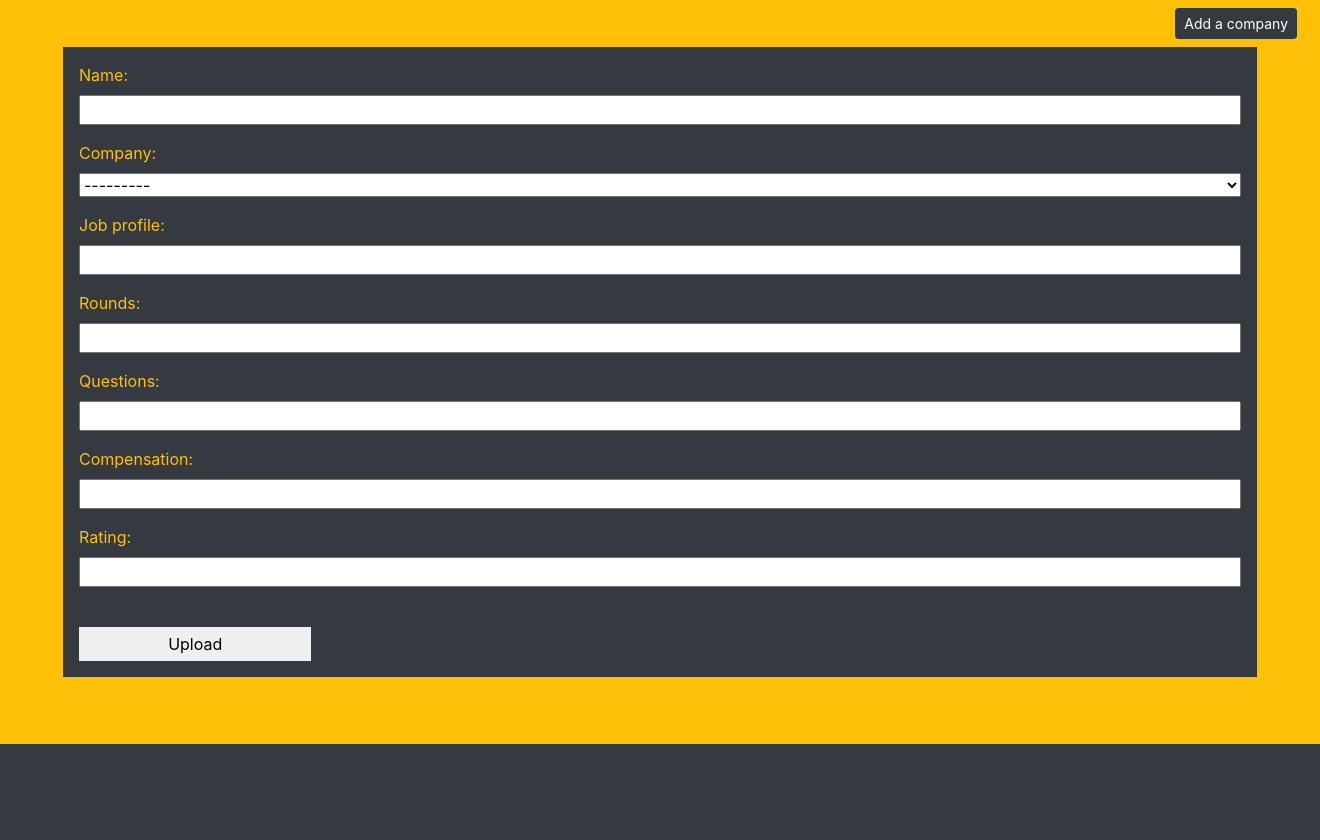
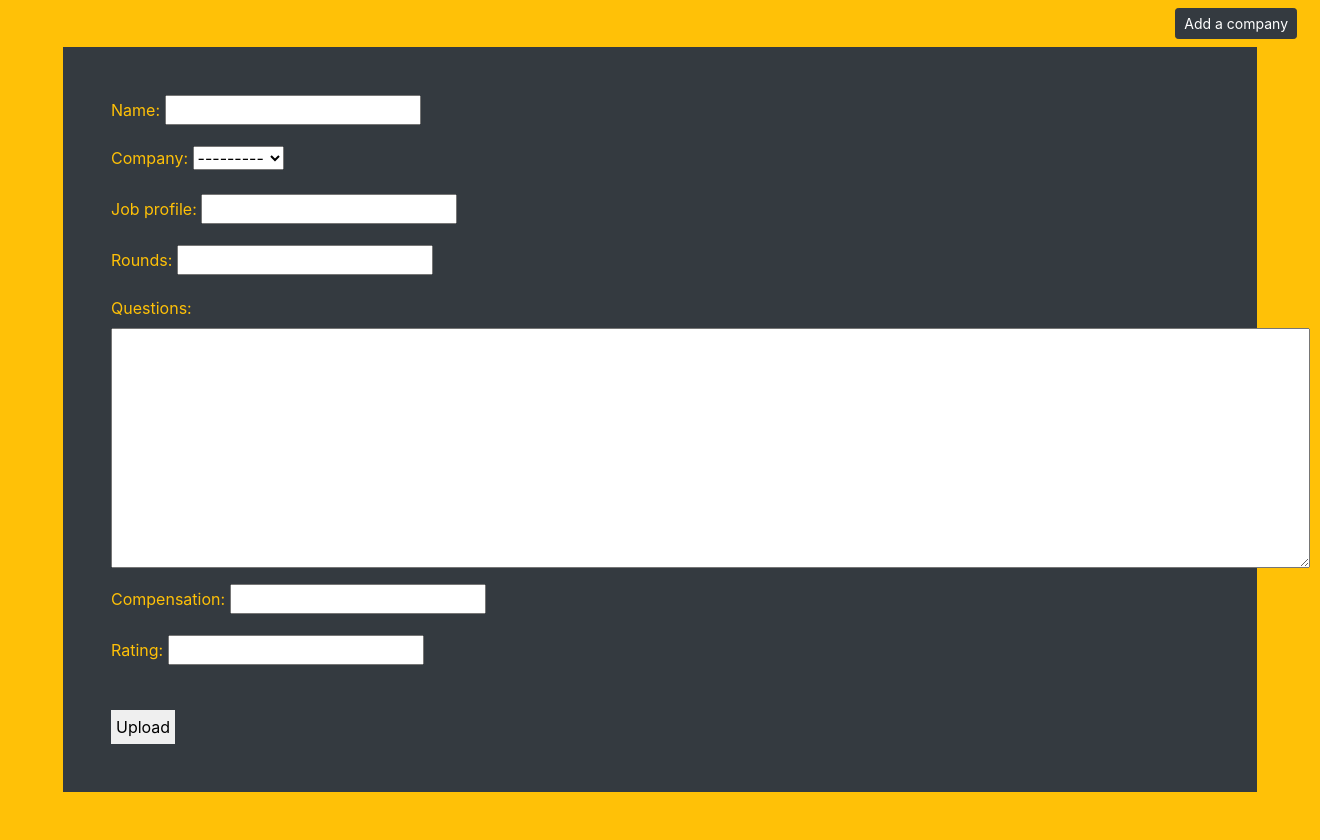
Before and after one commit to arc9693/IntReview, a Django app: page /Interviewbook/response/new in a window 1320 px wide. Shown: the part 56-896 px from the top of the page. Before the commit the page ends 800 px from the top, so only its background shows below. Run offline with Django 3.2, Linux system fonts and the light colour scheme; data comes from the database, SQL or seed files in the repository; both versions use the stored data as it was after the commit; some libraries are stand-ins or nearby versions; some web fonts are replaced.

Commit message:
Add textArea to questions

```diff
--- a/Interviewbook/forms.py
+++ b/Interviewbook/forms.py
@@ -1,12 +1,15 @@
-from django import forms
+from django.forms import ModelForm, Textarea
 from .models import *
 
-class ResponseForm(forms.ModelForm):
+class ResponseForm(ModelForm):
     class Meta:
         model = InterviewResponse
         fields = ('name','company','job_profile','rounds','questions','compensation','rating')
+        widgets = {
+            'questions': Textarea(attrs={'cols': 115, 'rows': 5}),
+        }
 
-class CompanyForm(forms.ModelForm):
+class CompanyForm(ModelForm):
     class Meta:
         model = Company
         exclude =()
--- a/Interviewbook/static/css/style.css
+++ b/Interviewbook/static/css/style.css
@@ -13,17 +13,20 @@
 {
   font-family: 'Cedarville Cursive', cursive;
 }
+.form-control {
+	width: auto;
+}
 .options i:hover{
   box-shadow: 0 10px 20px rgba(0, 0, 0, 0.19), 0 6px 6px rgba(0, 0, 0, 0.23);
 }
 .newResponse select{
-  min-width: 100%;
+
+	width: -moz-available;
 }
 .newResponse input{
-  min-width: 100%;
+	width: -moz-available;
 }
 .newResponse #submit{
-  min-width: 20%;
   border: none;
   padding: 5px;
 }
@@ -39,3 +42,8 @@
 .CompanyForm #submit:hover{
     background-color: #ffc107;
 }
+#id_questions , #responseQuestions{
+	display: inherit;
+	width: -moz-available;
+  min-height: 30vh;
+}
--- a/Interviewbook/templates/Interviewbook/Responseform.html
+++ b/Interviewbook/templates/Interviewbook/Responseform.html
@@ -5,7 +5,7 @@
   <div class="row d-flex justify-content-end mt-2 mr-2 mb-0">
     <a href="/Interviewbook/response/new/addCompany" target="_top"><button class="btn btn-sm btn-dark" type="button" name="button">Add a company</button></a>
   </div>
-  <form method="post" class="ml-5 mr-5 mb-5 mt-2 bg-dark text-warning p-3 newResponse">
+  <form method="post" class="ml-lg-5 mr-lg-5 mb-lg-5 mt-lg-2 m-1  bg-dark text-warning p-lg-5 p-3 newResponse">
     {% csrf_token %}
     {{ form.as_p }}<br>
   <input type="submit" name="submit" value="Upload" id="submit">
```
Also changed, not shown: Interviewbook/templates/Interviewbook/response.html (+5 -3 lines), Interviewbook/templates/Interviewbook/responses.html (+5 -2 lines), db.sqlite3.
